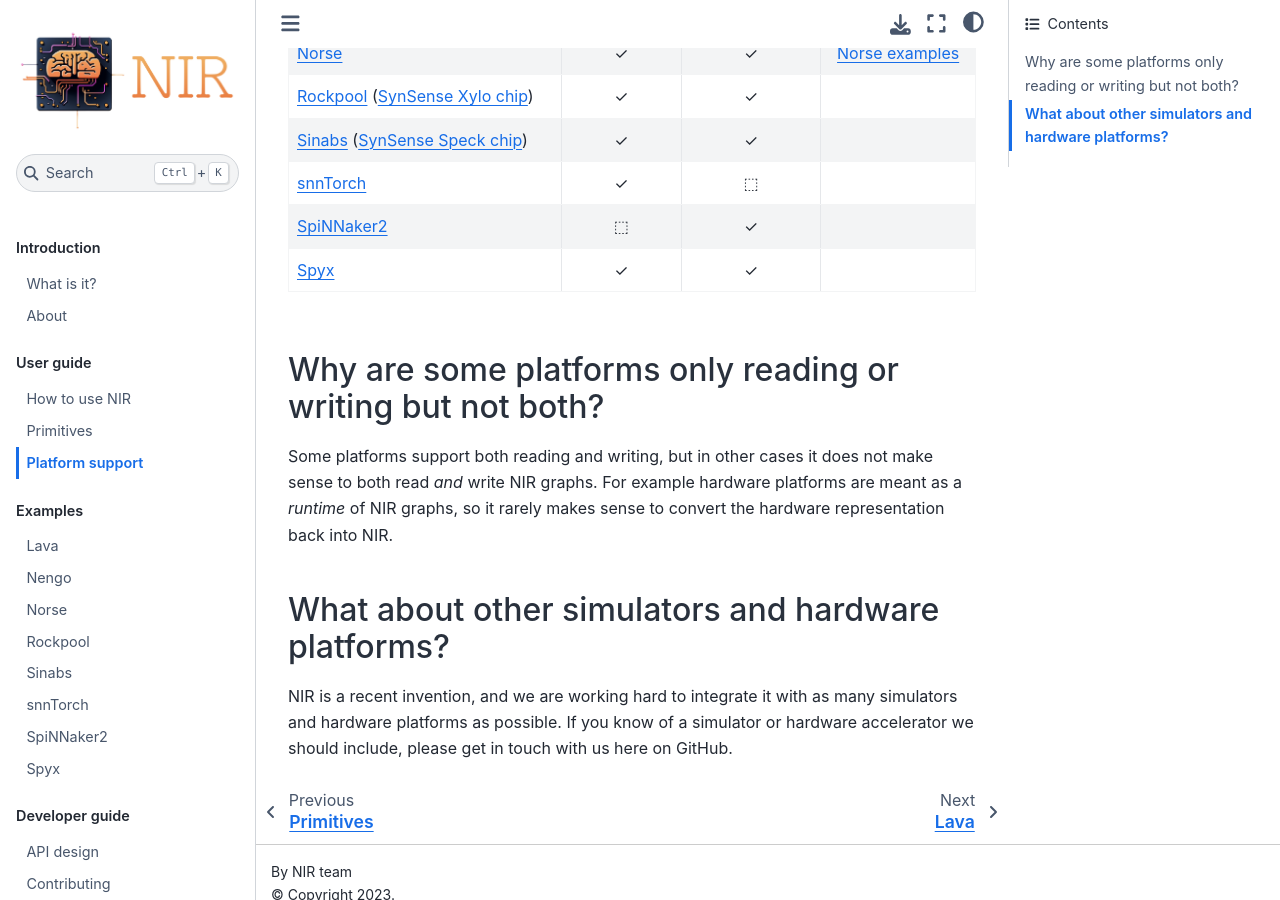
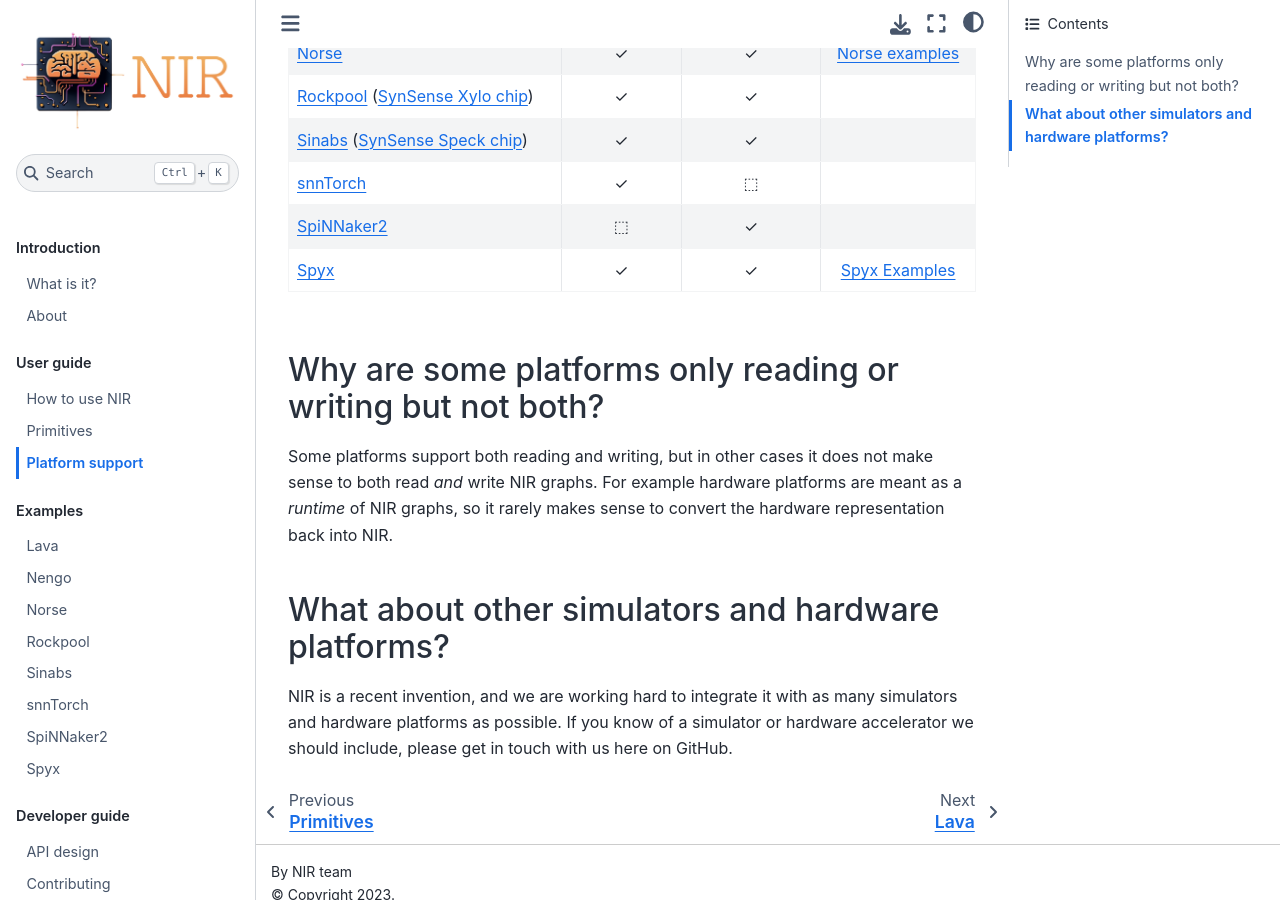
Before and after one commit to neuromorphs/NIR, a Jupyter Book: the page built from docs/source/support.md, in a window 1280 px wide and 900 px high, scrolled down 529 px. Built offline with Jupyter Book 1.0.4 settings and Sphinx 7.4.7 and the Sphinx Book theme 1.1.4, drawn with Linux system fonts in a browser that asks for light colours.

Commit message:
Update support.md to include Spyx

```diff
--- a/docs/source/support.md
+++ b/docs/source/support.md
@@ -17,7 +17,7 @@
 | [Sinabs](https://sinabs.readthedocs.io) ([SynSense Speck chip](https://www.synsense.ai/products/speck-2/)) | ✓ | ✓ |
 | [snnTorch](https://github.com/jeshraghian/snntorch/) | ✓ | ⬚ |
 | [SpiNNaker2](https://spinncloud.com/portfolio/spinnaker2/) | ⬚ | ✓ |
-| [Spyx](https://github.com/kmheckel/spyx) | ✓ | ✓ |
+| [Spyx](https://github.com/kmheckel/spyx) | ✓ | ✓ | [Spyx Examples](https://github.com/neuromorphs/NIR/blob/main/docs/source/examples/spyx/conversion.ipynb)
 
 ## Why are some platforms only reading or writing but not both?
 Some platforms support both reading and writing, but in other cases it does not make sense to both read *and* write NIR graphs.
```
